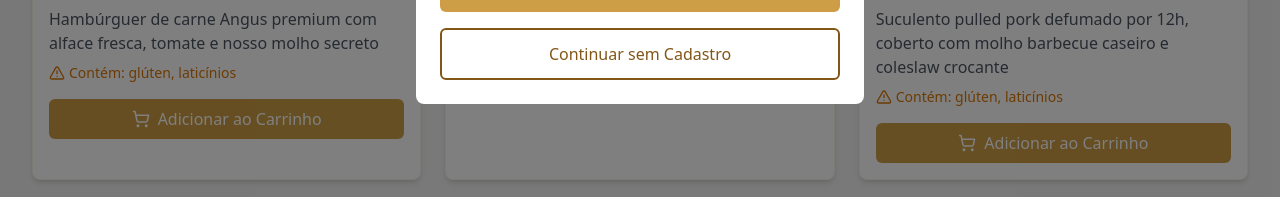
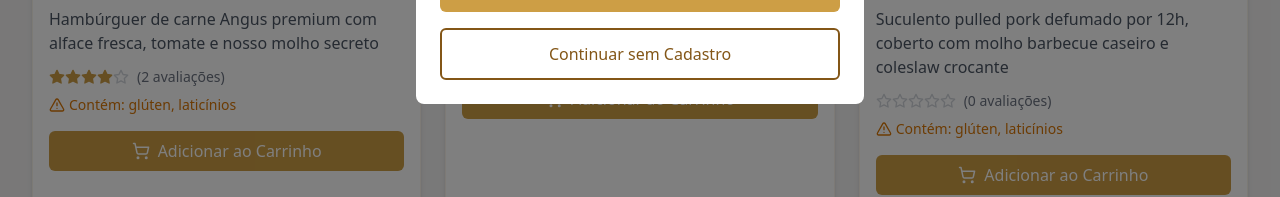
Before and after one commit to mhdsilva/caverna-gordura, a React (Vite) app: page / in a window 1280 px wide. Shown: the part 406-603 px from the top of the page. Built offline with nearby package versions, Linux system fonts and the light colour scheme.

Commit message:
Area de avaliação adicionada

```diff
--- a/src/App.tsx
+++ b/src/App.tsx
@@ -8,6 +8,8 @@ import { AdminProvider, useAdmin } from './context/AdminContext';
 import { AccessibilityProvider, useAccessibility } from './context/AccessibilityContext';
 import { AccessibilityControls } from './components/AccessibilityControls';
 import { LoginModal } from './components/LoginModal';
+import { Produto, Review } from './types';
+import { ReviewModal } from './components/ReviewModal';
 
 function MainContent() {
   const [isAdmin, setIsAdmin] = useState(false);
@@ -15,12 +17,29 @@ function MainContent() {
   const [showLoginModal, setShowLoginModal] = useState(true);
   const [isLoggedIn, setIsLoggedIn] = useState(false);
   const [categoria, setCategoria] = useState<'all' | 'hamburguer' | 'acompanhamento' | 'bebida'>('all');
-  const { alternarDisponibilidade } = useAdmin();
+  const [selectedProduct, setSelectedProduct] = useState<Produto | null>(null);
+  const { produtos, alternarDisponibilidade, adicionarAvaliacao } = useAdmin();
   const { speak } = useAccessibility();
 
   const produtosFiltrados = produtos.filter(
-    produto => categoria === 'all' || produto.categoria === categoria
+    (produto: Produto) => categoria === 'all' || produto.categoria === categoria
   );
+
+  const handleReviewSubmit = (review: Omit<Review, 'id'>) => {
+    if (selectedProduct) {
+      adicionarAvaliacao(selectedProduct.id, review);
+      speak('Avaliação enviada com sucesso!');
+      // Atualizar o produto selecionado para refletir a nova avaliação no modal
+      const produtoAtualizado = produtos.find((p: Produto) => p.id === selectedProduct.id);
+      if(produtoAtualizado) {
+        const novaAvaliacao = { ...review, id: `rev${Date.now()}` };
+        const reviewsAtuais = produtoAtualizado.reviews || [];
+        setSelectedProduct({ ...produtoAtualizado, reviews: [...reviewsAtuais, novaAvaliacao] });
+      } else {
+        setSelectedProduct(null);
+      }
+    }
+  };
 
   const handleLogin = () => {
     setIsLoggedIn(true);
@@ -136,12 +155,13 @@ function MainContent() {
         </div>
 
         <div className="grid grid-cols-1 md:grid-cols-2 lg:grid-cols-3 gap-6">
-          {produtosFiltrados.map(produto => (
+          {produtosFiltrados.map((produto: Produto) => (
             <ProductCard
               key={produto.id}
               produto={produto}
               isAdmin={isAdmin}
               onToggleAvailability={alternarDisponibilidade}
+              onSelectProduct={setSelectedProduct}
             />
           ))}
         </div>
@@ -159,6 +179,14 @@ function MainContent() {
             </div>
             <Cart />
           </div>
+        )}
+
+        {selectedProduct && (
+          <ReviewModal
+            produto={selectedProduct}
+            onClose={() => setSelectedProduct(null)}
+            onSubmitReview={handleReviewSubmit}
+          />
         )}
       </main>
     </div>
--- a/src/components/ProductCard.tsx
+++ b/src/components/ProductCard.tsx
@@ -2,15 +2,23 @@ import React from 'react';
 import { ShoppingCart, AlertTriangle } from 'lucide-react';
 import { Produto } from '../types';
 import { useCart } from '../context/CartContext';
+import { StarRating } from './StarRating';
 
 interface ProductCardProps {
   produto: Produto;
   isAdmin?: boolean;
   onToggleAvailability?: (id: string) => void;
+  onSelectProduct: (produto: Produto) => void;
 }
 
-export const ProductCard = ({ produto, isAdmin, onToggleAvailability }: ProductCardProps) => {
+export const ProductCard = ({ produto, isAdmin, onToggleAvailability, onSelectProduct }: ProductCardProps) => {
   const { adicionarAoCarrinho } = useCart();
+
+  const averageRating = produto.reviews && produto.reviews.length > 0
+    ? produto.reviews.reduce((acc, review) => acc + review.rating, 0) / produto.reviews.length
+    : 0;
+
+  const reviewCount = produto.reviews?.length || 0;
 
   return (
     <article className="bg-white rounded-lg shadow-md overflow-hidden transition-all hover:scale-[1.02] hover:shadow-lg border border-brand-yellow/10"
@@ -31,6 +39,15 @@ export const ProductCard = ({ produto, isAdmin, onToggleAvailability }: ProductC
           {produto.nome}
         </h3>
         <p className="mt-2 text-gray-600">{produto.descricao}</p>
+
+        <div className="mt-3">
+          <button onClick={() => onSelectProduct(produto)} className="flex items-center gap-2" aria-label={`Ver avaliações de ${produto.nome}`}>
+            <StarRating rating={averageRating} />
+            <span className="text-sm text-gray-500 hover:text-brand-brown">
+              ({reviewCount} {reviewCount === 1 ? 'avaliação' : 'avaliações'})
+            </span>
+          </button>
+        </div>
 
         {produto.alergenos && produto.alergenos.length > 0 && (
           <div className="mt-2 flex items-center gap-1 text-amber-600">
--- /dev/null
+++ b/src/components/ReviewModal.tsx
@@ -0,0 +1,129 @@
+import React, { useState } from 'react';
+import { X } from 'lucide-react';
+import { Produto, Review } from '../types';
+import { StarRating } from './StarRating';
+
+interface ReviewModalProps {
+  produto: Produto;
+  onClose: () => void;
+  onSubmitReview: (review: Omit<Review, 'id'>) => void;
+}
+
+export const ReviewModal = ({ produto, onClose, onSubmitReview }: ReviewModalProps) => {
+  const [rating, setRating] = useState(0);
+  const [comment, setComment] = useState('');
+  const [author, setAuthor] = useState('');
+
+  const handleSubmit = (e: React.FormEvent) => {
+    e.preventDefault();
+    if (rating > 0 && comment && author) {
+      onSubmitReview({ author, rating, comment });
+    }
+  };
+
+  const averageRating = produto.reviews && produto.reviews.length > 0
+    ? (produto.reviews.reduce((acc, review) => acc + review.rating, 0) / produto.reviews.length).toFixed(1)
+    : 0;
+
+  return (
+    <div
+      className="fixed inset-0 bg-black/50 flex items-center justify-center z-50"
+      onClick={onClose}
+    >
+      <div
+        className="bg-white rounded-lg shadow-xl p-6 md:p-8 w-11/12 md:max-w-2xl max-h-[90vh] overflow-y-auto"
+        onClick={(e) => e.stopPropagation()}
+      >
+        <div className="flex justify-between items-start">
+          <div className="flex-1">
+            <h2 className="text-2xl font-bold text-brand-brown">{produto.nome}</h2>
+            <div className="flex items-center gap-2 text-lg">
+              <StarRating rating={Number(averageRating)} />
+              <span className="text-brand-brown font-bold">{averageRating}</span>
+              <span className="text-gray-500">({produto.reviews?.length || 0} avaliações)</span>
+            </div>
+          </div>
+          <button onClick={onClose} className="p-2 text-gray-500 hover:text-gray-800">
+            <X size={24} />
+          </button>
+        </div>
+
+        <div className="mt-6 grid grid-cols-1 md:grid-cols-2 gap-8">
+          {/* Review Form */}
+          <div className="md:border-r md:pr-8">
+            <h3 className="text-xl font-semibold text-brand-brown mb-4">Deixe sua avaliação</h3>
+            <form onSubmit={handleSubmit} className="space-y-4">
+              <div>
+                <label htmlFor="author" className="block text-sm font-medium text-gray-700">Seu Nome</label>
+                <input
+                  type="text"
+                  id="author"
+                  value={author}
+                  onChange={(e) => setAuthor(e.target.value)}
+                  className="mt-1 block w-full p-2 border border-gray-300 rounded-md shadow-sm focus:ring-brand-yellow focus:border-brand-yellow"
+                  required
+                />
+              </div>
+              <div>
+                <label className="block text-sm font-medium text-gray-700">Sua Nota</label>
+                <div className="flex items-center mt-1">
+                  {[...Array(5)].map((_, index) => {
+                    const starValue = index + 1;
+                    return (
+                      <button
+                        type="button"
+                        key={starValue}
+                        onClick={() => setRating(starValue)}
+                        className="text-gray-300 hover:text-brand-yellow transition-colors"
+                        aria-label={`Avaliar com ${starValue} estrelas`}
+                      >
+                        <StarRating rating={rating} totalStars={1} className={starValue <= rating ? 'text-brand-yellow' : ''} />
+                      </button>
+                    );
+                  })}
+                </div>
+              </div>
+              <div>
+                <label htmlFor="comment" className="block text-sm font-medium text-gray-700">Seu Comentário</label>
+                <textarea
+                  id="comment"
+                  rows={4}
+                  value={comment}
+                  onChange={(e) => setComment(e.target.value)}
+                  className="mt-1 block w-full p-2 border border-gray-300 rounded-md shadow-sm focus:ring-brand-yellow focus:border-brand-yellow"
+                  required
+                />
+              </div>
+              <button
+                type="submit"
+                className="w-full bg-brand-yellow text-white py-2 px-4 rounded-md hover:bg-brand-brown transition-colors focus:outline-none focus:ring-2 focus:ring-brand-yellow focus:ring-offset-2"
+              >
+                Enviar Avaliação
+              </button>
+            </form>
+          </div>
+
+          {/* Review List */}
+          <div className="space-y-4">
+            <h3 className="text-xl font-semibold text-brand-brown mb-4">O que outros clientes dizem</h3>
+            {produto.reviews && produto.reviews.length > 0 ? (
+              <div className="space-y-4">
+                {produto.reviews.map(review => (
+                  <div key={review.id} className="border-b pb-4">
+                    <div className="flex items-center justify-between">
+                      <h4 className="font-semibold text-brand-brown">{review.author}</h4>
+                      <StarRating rating={review.rating} />
+                    </div>
+                    <p className="mt-2 text-gray-600">{review.comment}</p>
+                  </div>
+                ))}
+              </div>
+            ) : (
+              <p className="text-gray-500">Este produto ainda não tem avaliações. Seja o primeiro!</p>
+            )}
+          </div>
+        </div>
+      </div>
+    </div>
+  );
+};
--- /dev/null
+++ b/src/components/StarRating.tsx
@@ -0,0 +1,26 @@
+import React from 'react';
+import { Star } from 'lucide-react';
+
+interface StarRatingProps {
+  rating: number;
+  totalStars?: number;
+  className?: string;
+}
+
+export const StarRating = ({ rating, totalStars = 5, className = 'text-brand-yellow' }: StarRatingProps) => {
+  return (
+    <div className={`flex items-center ${className}`}>
+      {[...Array(totalStars)].map((_, index) => {
+        const starValue = index + 1;
+        return (
+          <Star
+            key={index}
+            size={16}
+            className={starValue <= rating ? 'fill-current' : 'text-gray-300'}
+            fill={starValue <= rating ? 'currentColor' : 'none'}
+          />
+        );
+      })}
+    </div>
+  );
+};
--- a/src/context/AdminContext.tsx
+++ b/src/context/AdminContext.tsx
@@ -1,5 +1,5 @@
 import React, { createContext, useContext, useState, useMemo, useCallback } from 'react';
-import { AdminContextoTipo, Produto } from '../types';
+import { AdminContextoTipo, Produto, Review } from '../types';
 import { produtos as produtosIniciais } from '../data/products';
 
 const AdminContexto = createContext<AdminContextoTipo | undefined>(undefined);
@@ -15,7 +15,20 @@ export const AdminProvider = ({ children }: { children: React.ReactNode }) => {
     ));
   }, [produtos]);
 
-  const value = useMemo(() => ({ alternarDisponibilidade }), [alternarDisponibilidade]);
+  const adicionarAvaliacao = useCallback((produtoId: string, review: Omit<Review, 'id'>) => {
+    setProdutos(produtosAtuais =>
+      produtosAtuais.map(produto => {
+        if (produto.id === produtoId) {
+          const novaAvaliacao = { ...review, id: `rev${Date.now()}` };
+          const reviewsAtuais = produto.reviews || [];
+          return { ...produto, reviews: [...reviewsAtuais, novaAvaliacao] };
+        }
+        return produto;
+      })
+    );
+  }, []);
+
+  const value = useMemo(() => ({ produtos, alternarDisponibilidade, adicionarAvaliacao }), [produtos, alternarDisponibilidade, adicionarAvaliacao]);
 
   return (
     <AdminContexto.Provider value={value}>
--- a/src/types.ts
+++ b/src/types.ts
@@ -7,6 +7,7 @@ export interface Produto {
   categoria: 'hamburguer' | 'acompanhamento' | 'bebida';
   disponivel: boolean;
   alergenos?: string[];
+  reviews?: Review[];
 }
 
 export interface Coupon {
@@ -20,7 +21,9 @@ export interface ItemCarrinho {
 }
 
 export interface AdminContextoTipo {
+  produtos: Produto[];
   alternarDisponibilidade: (produtoId: string) => void;
+  adicionarAvaliacao: (produtoId: string, review: Omit<Review, 'id'>) => void;
 }
 
 export interface CarrinhoContextoTipo {
@@ -34,3 +37,10 @@ export interface CarrinhoContextoTipo {
   cupomAplicado: Coupon | null;
   erroCupom: string | null;
 }
+
+export interface Review {
+  id: string;
+  author: string;
+  rating: number; // 1-5
+  comment: string;
+}
```
Also changed, not shown: src/data/products.ts (+7 -0 lines).
